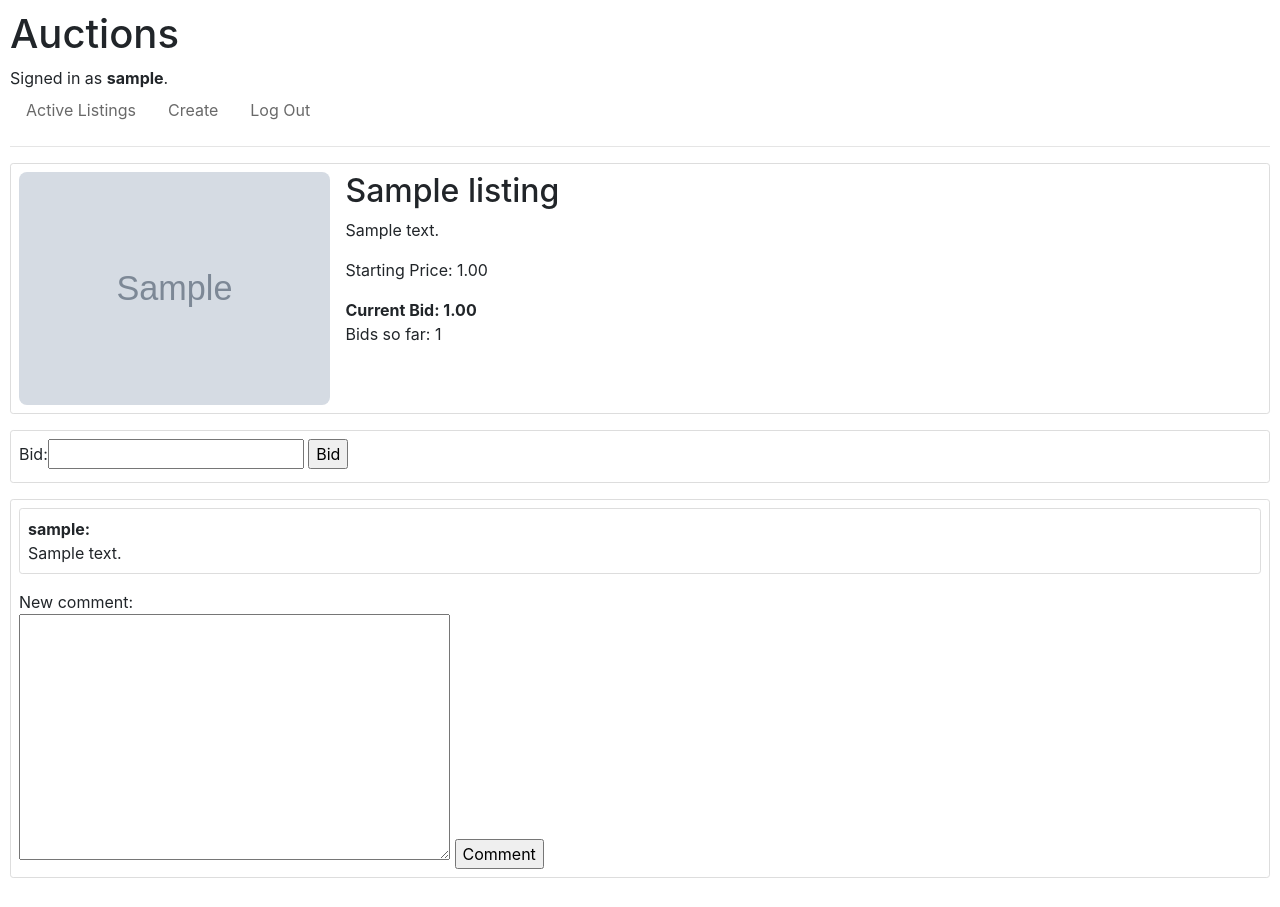
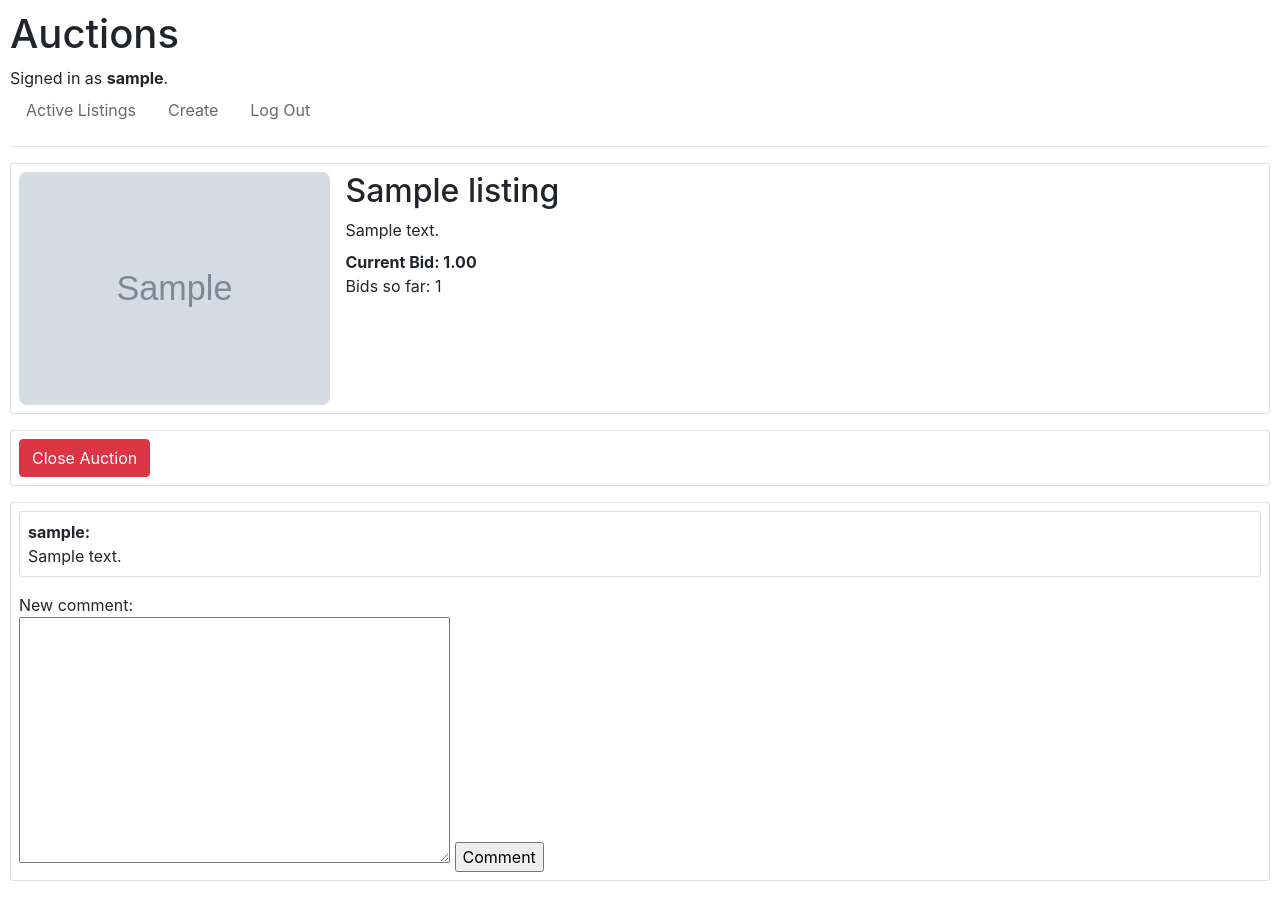
Before and after one commit to mtmahe/commerce, a Django app: page /listing/1/ in a window 1280 px wide. Before the commit the page ends 878 px from the top, so only its background shows below. Run offline with Django 3.2, Linux system fonts and the light colour scheme; a user stored in the database is signed in; tables that the repository leaves empty hold one stand-in row (values such as "Sample post"); grey boxes marked "Sample" are stand-in pictures; some libraries are stand-ins or nearby versions.

Commit message:
Owner can close listing

```diff
--- a/auctions/admin.py
+++ b/auctions/admin.py
@@ -1,7 +1,8 @@
 from django.contrib import admin
 
-from .models import User, Listing
+from .models import User, Listing, Bid
 
 # Register your models here.
 admin.site.register(User)
 admin.site.register(Listing)
+admin.site.register(Bid)
--- a/auctions/models.py
+++ b/auctions/models.py
@@ -46,6 +46,13 @@ class NewListingForm(ModelForm):
         fields = ['owner', 'title', 'description', 'starting_bid', 'image_url', 'category']
 
 
+class CloseListingForm(ModelForm):
+
+    class Meta:
+        model = Listing
+        fields = []
+
+
 class Bid(models.Model):
     """ Keep track of all bids. """
 
--- a/auctions/static/auctions/styles.css
+++ b/auctions/static/auctions/styles.css
@@ -17,6 +17,11 @@ a {
 
 a:hover {
   color: DarkSlateGray;
+}
+
+div p {
+  margin-top: 0;
+  margin-bottom: 0.5em;
 }
 
 .article-title {
--- a/auctions/templates/auctions/create.html
+++ b/auctions/templates/auctions/create.html
@@ -17,7 +17,7 @@
   <form method="post">
     {% csrf_token %}
     <legend class="border-bottom mb-4">Auction Listing</legend>
-    {{ form }}
+    {{ form.as_p }}
     <input type="submit" value="submit">
   </form>
 {% endblock %}
--- a/auctions/templates/auctions/listing.html
+++ b/auctions/templates/auctions/listing.html
@@ -13,29 +13,29 @@
     <div class="media-body listing-body">
       <h2 class="listing-title">{{ listing.title }}</h2>
       <p class="listing-description">{{ listing.description }}</p>
-      <p>Starting Price: {{ listing.starting_bid }}</p>
       <strong>Current Bid: {{ current_price }}</strong>
       <p>Bids so far: {{ bid_count }}</p>
     </div>
   </article>
 
+  <!-- bid or close bid section -->
   <div class="content-section">
     {% if listing.active %}
-      <form action="" method="post">
-        {% csrf_token %}
-        {{ newBidForm }}
-        <input type="submit" name="submit-bid" value="Bid">
-      </form>
+      {% if listing.owner == user %}
+        <a class="btn btn-danger" href="../../listing/{{ listing.pk }}/close">Close Auction</a>
+      {% else %}
+        <form action="" method="post">
+          {% csrf_token %}
+          {{ newBidForm }}
+          <input type="submit" name="submit-bid" value="Bid">
+        </form>
+      {% endif %}
     {% else %}
       <p>Sold!</p>
     {% endif %}
+
+
   </div>
-
-  {% if object.owner == user %}
-    <div class="content-section">
-      <p>You're the owner!</p>
-    </div>
-  {% endif %}
 
   <div class="content-section">
     <div>
--- a/auctions/urls.py
+++ b/auctions/urls.py
@@ -9,5 +9,5 @@ urlpatterns = [
     path("register", views.register, name="register"),
     path("listing/<int:pk>/", views.listing, name='listing'),
     path("listing/create/", ListingCreateView.as_view(), name="listing-create"),
-    path("listing/<int:pk>/close/", views.close_auction_view, name="close")
+    path("listing/<int:pk>/close/", views.close_auction_view, name="listing-close")
 ]
--- a/auctions/views.py
+++ b/auctions/views.py
@@ -96,8 +96,10 @@ def register(request):
 
 def listing(request, pk):
     """ Show the listing. If owned, can close. If open, can bid or comment.
+
     If a first bid is received must be >= starting price. If there has already
     been a bid, the new bid must be greater. """
+
     try:
         listing = Listing.objects.get(pk=pk)
     except Listing.DoesNotExist:
@@ -115,7 +117,7 @@ def listing(request, pk):
             if newBidForm.is_valid():
                 new_bid = newBidForm.cleaned_data['bid']
 
-                # Check if there has been a bid yet.
+                # Check if there has already been a bid then use correct rule.
                 if Bid.objects.filter(listing_id=pk).count() > 0:
                     previous_bid = Bid.objects.filter(listing_id=pk).order_by('-id')[0].bid
                     if new_bid > previous_bid:
@@ -157,7 +159,6 @@ def listing(request, pk):
     bid_count = Bid.objects.filter(listing_id=pk).count()
     # Comments
     comments = Comment.objects.filter(listing_id=pk)
-
 
     return render(request, "auctions/listing.html", {
         "listing": listing,
@@ -204,18 +205,20 @@ class ListingUpdateView(LoginRequiredMixin, UserPassesTestMixin, UpdateView):
 def close_auction_view(request, pk):
     """ Option to close the listing setting active to false."""
 
+    print("hello")
+
     if request.method == "POST":
         listing = Listing.objects.get(pk=pk)
 
         if listing.owner != request.user:
             raise Http404("You are not the owner of that listing.")
+
+        print("got here")
         listing.active = False
         listing.save()
 
-        return render(request, "auctions/listing.html", {
-            "pk": pk
-        })
-
+        url = reverse('listing', kwargs={'pk': pk})
+        return HttpResponseRedirect(url)
 
     return render(request, "auctions/close.html", {
         "pk": pk
```
